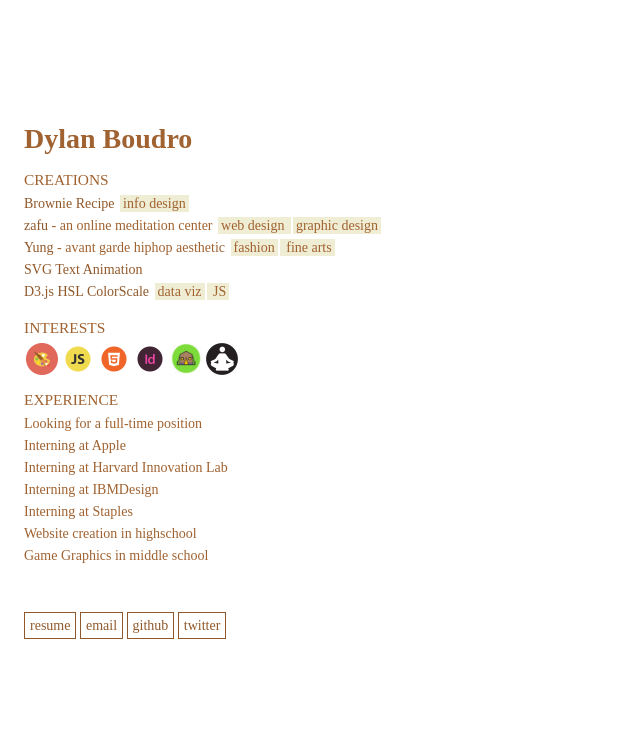
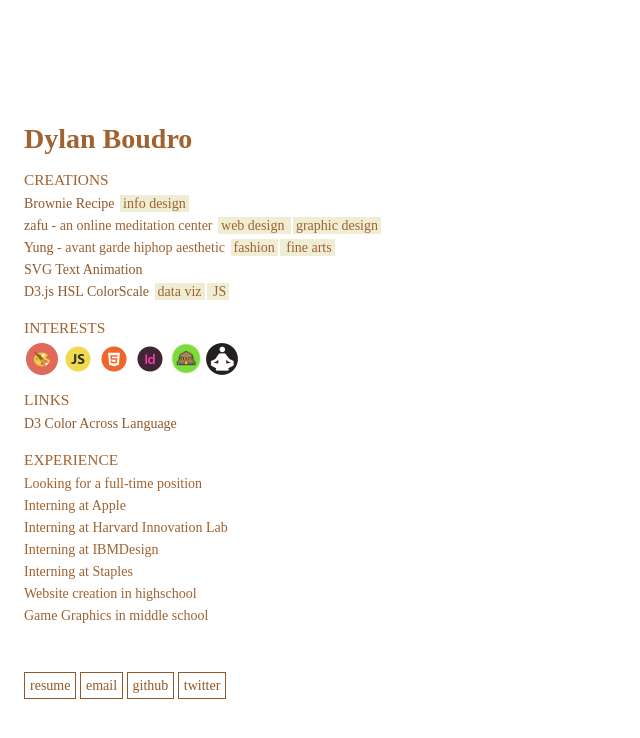
Before and after one commit to dboudro/dboudro.github.io, a plain HTML site: page index.html in a window 1280 px wide. Shown: the whole page, without its empty margins (0-640 px from the left). Drawn offline with Linux system fonts and the light colour scheme.

```diff
--- a/index.html
+++ b/index.html
@@ -29,6 +29,10 @@
             </ul>
             <br>
             <ul>
+                <li><h3>LINKS</h3></li>
+                <li> <a href="creations/brownieRecipe.pdf" class="h-underlined" target="blank">D3 Color Across Language </a>  </li>
+           </ul>
+            <ul>
                 <li><h3>EXPERIENCE</h3></li>
                 <li> Looking for a full-time position </li>
                 <li> Interning at Apple </li>
```
